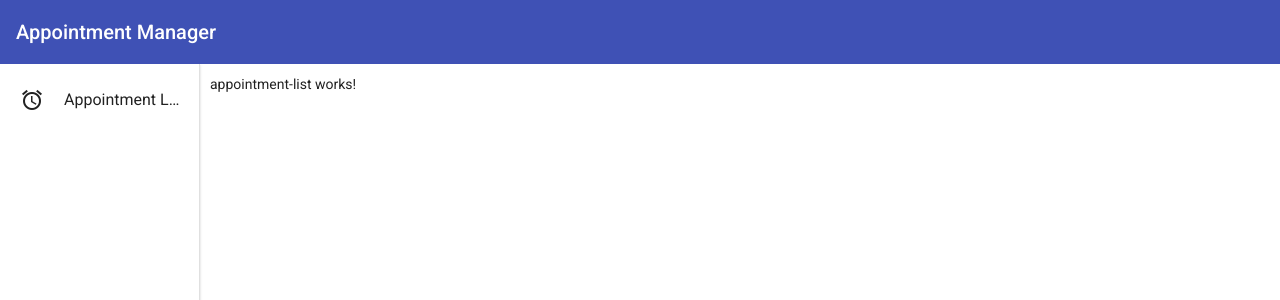
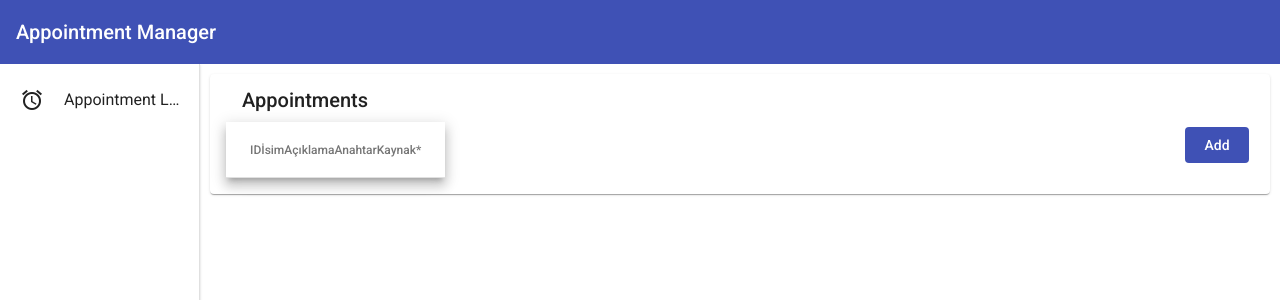
Before and after one commit to caltuntas/appointment-ui, an Angular app: page /appointments in a window 1280 px wide. Shown: the top 300 px of the page. Built offline with nearby package versions, Linux system fonts and the light colour scheme.

Commit message:
chore: appointment list table is added

```diff
--- a/src/app/appointment-list/appointment-list.component.html
+++ b/src/app/appointment-list/appointment-list.component.html
@@ -1 +1,51 @@
-<p>appointment-list works!</p>
+<mat-card class="example-card">
+  <mat-card-header>
+    <mat-card-title>Appointments</mat-card-title>
+  </mat-card-header>
+  <mat-card-content>
+    <button
+      mat-button
+      style="float: right; margin: 5px;"
+      (click)="addNewProcess()"
+      mat-flat-button
+      color="primary"
+    >
+      Add
+    </button>
+    <table mat-table [dataSource]="processDefinitions" class="mat-elevation-z8">
+      <ng-container matColumnDef="id">
+        <th mat-header-cell *matHeaderCellDef>ID</th>
+        <td mat-cell *matCellDef="let element">{{ element.id }}</td>
+      </ng-container>
+
+      <ng-container matColumnDef="name">
+        <th mat-header-cell *matHeaderCellDef>İsim</th>
+        <td mat-cell *matCellDef="let element">{{ element.name }}</td>
+      </ng-container>
+
+      <ng-container matColumnDef="description">
+        <th mat-header-cell *matHeaderCellDef>Açıklama</th>
+        <td mat-cell *matCellDef="let element">{{ element.description }}</td>
+      </ng-container>
+
+      <ng-container matColumnDef="key">
+        <th mat-header-cell *matHeaderCellDef>Anahtar</th>
+        <td mat-cell *matCellDef="let element">{{ element.key }}</td>
+      </ng-container>
+      <ng-container matColumnDef="resource">
+        <th mat-header-cell *matHeaderCellDef>Kaynak</th>
+        <td mat-cell *matCellDef="let element">{{ element.resource }}</td>
+      </ng-container>
+      <ng-container matColumnDef="action">
+        <th mat-header-cell *matHeaderCellDef>*</th>
+        <td mat-cell *matCellDef="let element">
+          <a routerLink="/startprocess/{{ element.key }}">
+            <mat-icon>play_arrow</mat-icon>
+          </a>
+        </td>
+      </ng-container>
+      <tr mat-header-row *matHeaderRowDef="displayedColumns"></tr>
+      <tr mat-row *matRowDef="let row; columns: displayedColumns"></tr>
+    </table>
+  </mat-card-content>
+</mat-card>
--- a/src/app/appointment-list/appointment-list.component.ts
+++ b/src/app/appointment-list/appointment-list.component.ts
@@ -6,10 +6,12 @@ import { Component, OnInit } from '@angular/core';
   styleUrls: ['./appointment-list.component.css']
 })
 export class AppointmentListComponent implements OnInit {
-
+  processDefinitions = [];
+  displayedColumns: string[] = ['id', 'name', 'description', 'key', 'resource', 'action'];
   constructor() { }
 
   ngOnInit(): void {
   }
-
+  addNewProcess() {
+  }
 }
```
